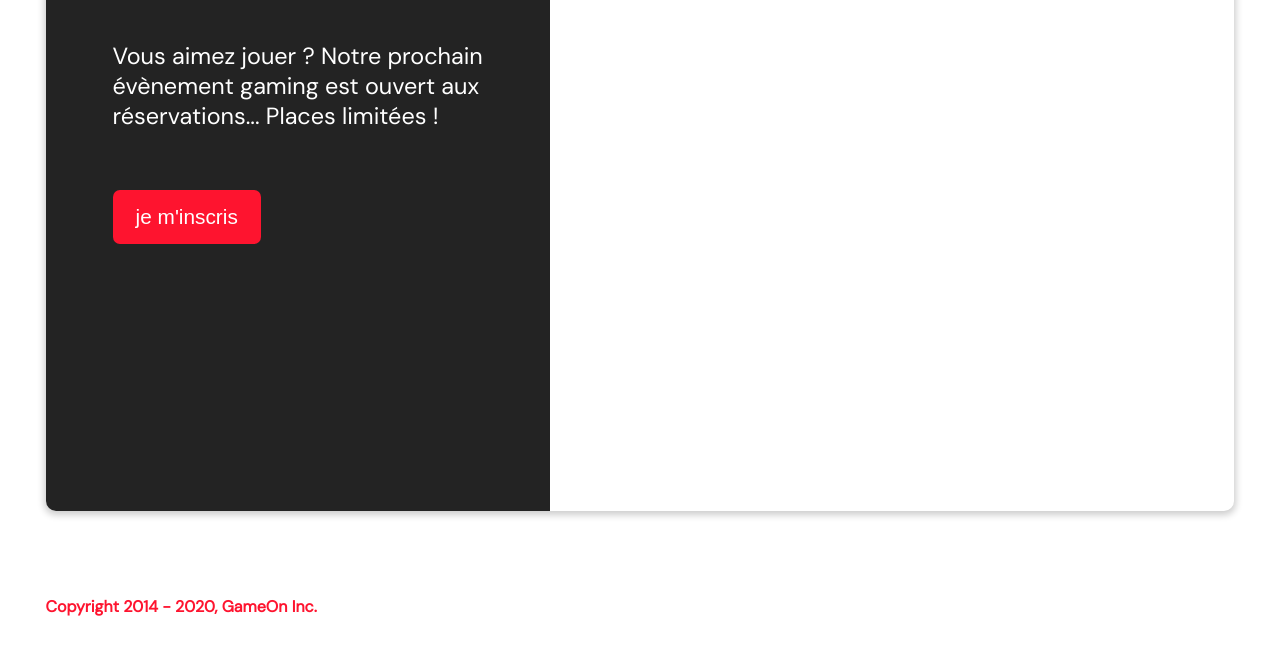
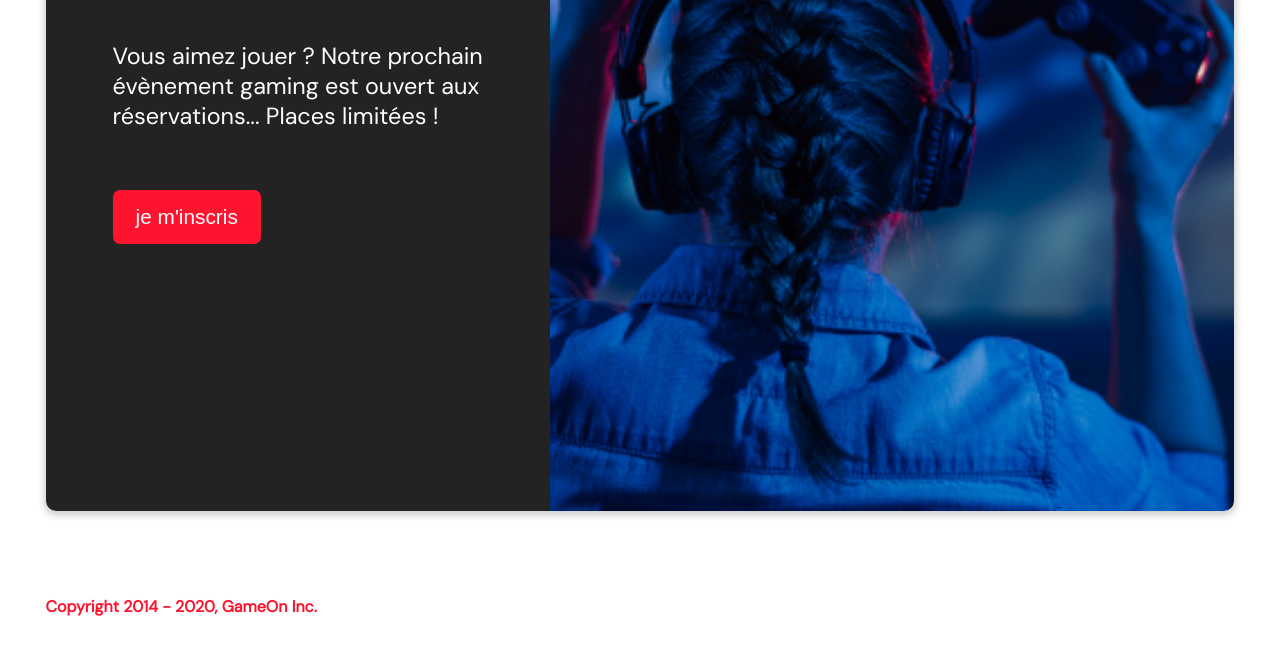
Before and after one commit to Getssone/GaetanSolis_4_09112021, a plain HTML site: page index.html in a window 1280 px wide. Shown: the part 388-1035 px from the top of the page. Drawn offline with Linux system fonts and the light colour scheme; the site is published under a folder, as on GitHub Pages, so addresses that start at the root find nothing.

Commit message:
Correction Image Gameuse

```diff
--- a/index.html
+++ b/index.html
@@ -51,7 +51,7 @@
         </button>
       </div>
       <div class="hero-img">
-        <img src="/Photo/bg_img.jpg" alt="img" />
+        <img src="Photo/bg_img.jpg" alt="img" />
       </div>
       <button class="btn-signup modal-btn">
         <!-- bouton de la partie mobile qui doit faire apparaitre le formulaire-->
```
